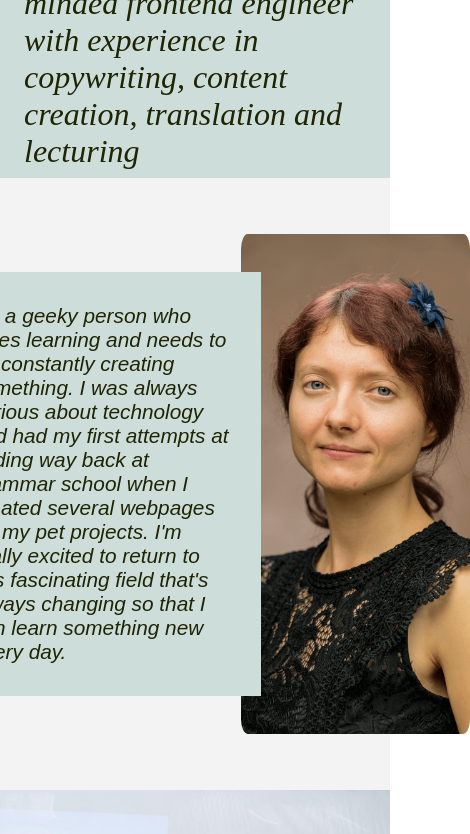
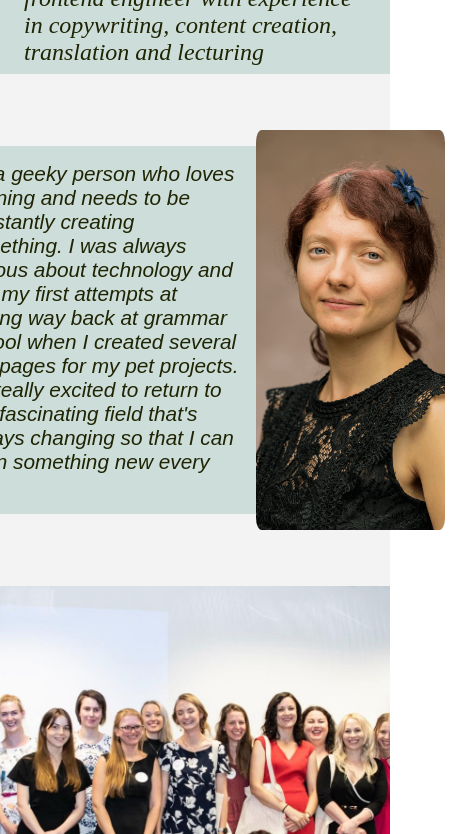
Before and after one commit to Veronika-Rychla/portfolio, a plain HTML site: page index.html in a window 390 px wide. Shown: the part 187-1021 px from the top of the page, 470 px wide, since content can reach past the window. Drawn offline with Linux system fonts and the light colour scheme.

Commit message:
Tinkering with responsivity

```diff
--- a/style.css
+++ b/style.css
@@ -425,18 +425,22 @@ footer {
     left: 0;
   }
 
+  .branding {
+    font-size: 1.5rem;
+  }
+
   .intro__text {
     width: 250px;
-    position: relative;
-    left: 20px;
-    background-color: var(--background-secondary);
-  }
-
-  .intro__content {
-    border: 0;
+    padding: 1rem;
   }
 
   .intro__photo {
-    height: 500px;
+    width: 250px;
   }
 }
+
+@media (min-width: 1200px) {
+  .footer {
+    gap: 6rem;
+  }
+}
```
